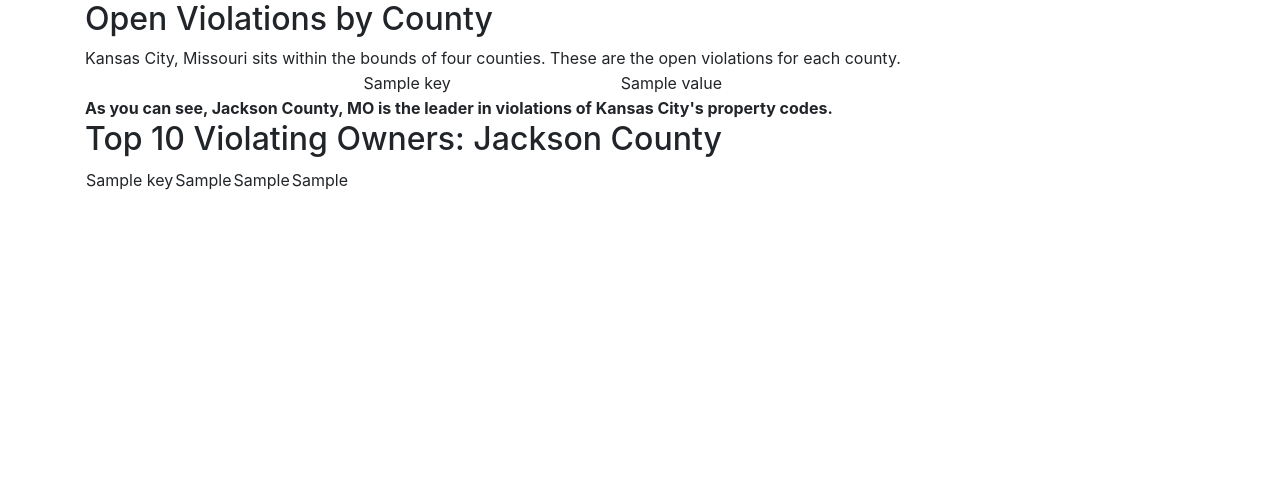
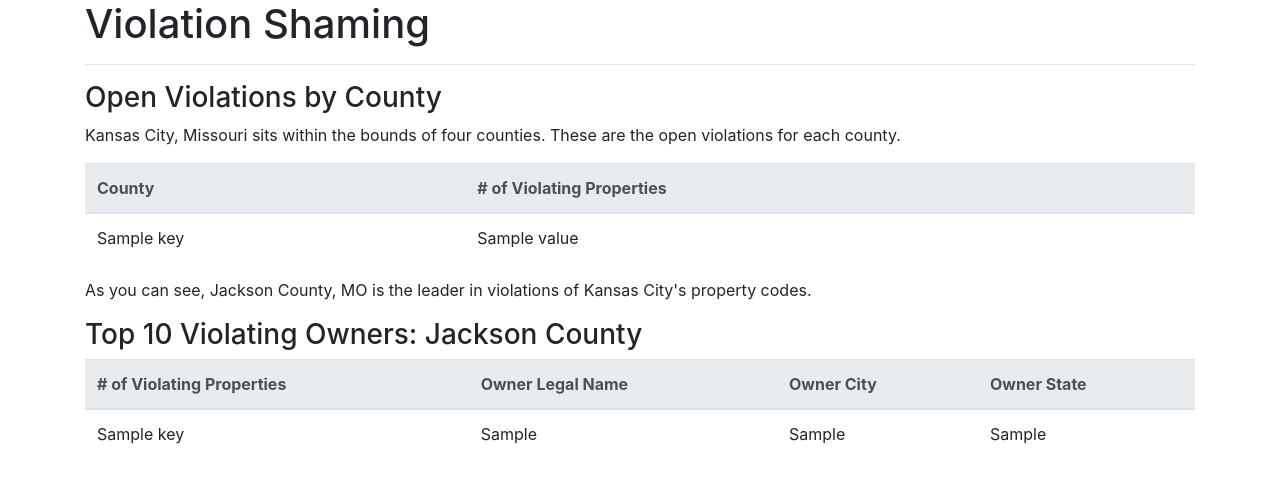
Before and after one commit to Nerdenator/violation_shaming, a Django app: template website/templates/website/index.html in a window 1280 px wide. Shown: the top 483 px of the page. Run offline with Django 3.2, Linux system fonts and the light colour scheme; the template is opened without the code that fills it: most values are stand-ins (such as "Sample title", 1, 10 or a date in 2020); some libraries are stand-ins or nearby versions.

Commit message:
Fleshing out webpage.

```diff
--- a/website/templates/website/index.html
+++ b/website/templates/website/index.html
@@ -1,12 +1,22 @@
 {% extends 'website/base.html' %}
 {% load app_filters %}
 {% block main_container %}
+    <h1>Violation Shaming</h1>
+    <hr/>
+    <h3>
+        Open Violations by County
+    </h3>
+    <p>
+        Kansas City, Missouri sits within the bounds of four counties. These are the open violations for each county.
+    </p>
 
-    <h2>Open Violations by County</h2>
-    <div>Kansas City, Missouri sits within the bounds of four counties. These are the open violations for each county.
-    </div>
-
-    <table class="center">
+    <table class="table">
+        <thead class="thead-light">
+            <tr>
+                <th>County</th>
+                <th># of Violating Properties</th>
+            </tr>
+        </thead>
         {% for key, value in violations_per_county.items %}
             <tr>
                 <td>{{ key }}</td>
@@ -14,15 +24,17 @@
             </tr>
         {% endfor %}
     </table>
-    <b>As you can see, Jackson County, MO is the leader in violations of Kansas City's property codes.</b>
-    {#    <h2>Top 10 Violating Properties: Jackson County</h2>#}
-    {#    {% for i in jackson_top_10.items %}#}
-    {#        <tr>#}
-    {#            <td>{{ i }}</td>#}
-    {#        </tr>#}
-    {#    {% endfor %}#}
-    <h2>Top 10 Violating Owners: Jackson County</h2>
-    <table>
+    <p>As you can see, Jackson County, MO is the leader in violations of Kansas City's property codes.</p>
+    <h3>Top 10 Violating Owners: Jackson County</h3>
+    <table class="table">
+        <thead class="thead-light">
+            <tr>
+                <th># of Violating Properties</th>
+                <th>Owner Legal Name</th>
+                <th>Owner City</th>
+                <th>Owner State</th>
+            </tr>
+        </thead>
         {% for key, value1, value2, value3 in jackson_top_10_owners %}
             <tr>
                 <td>{{ key }}</td>
```
